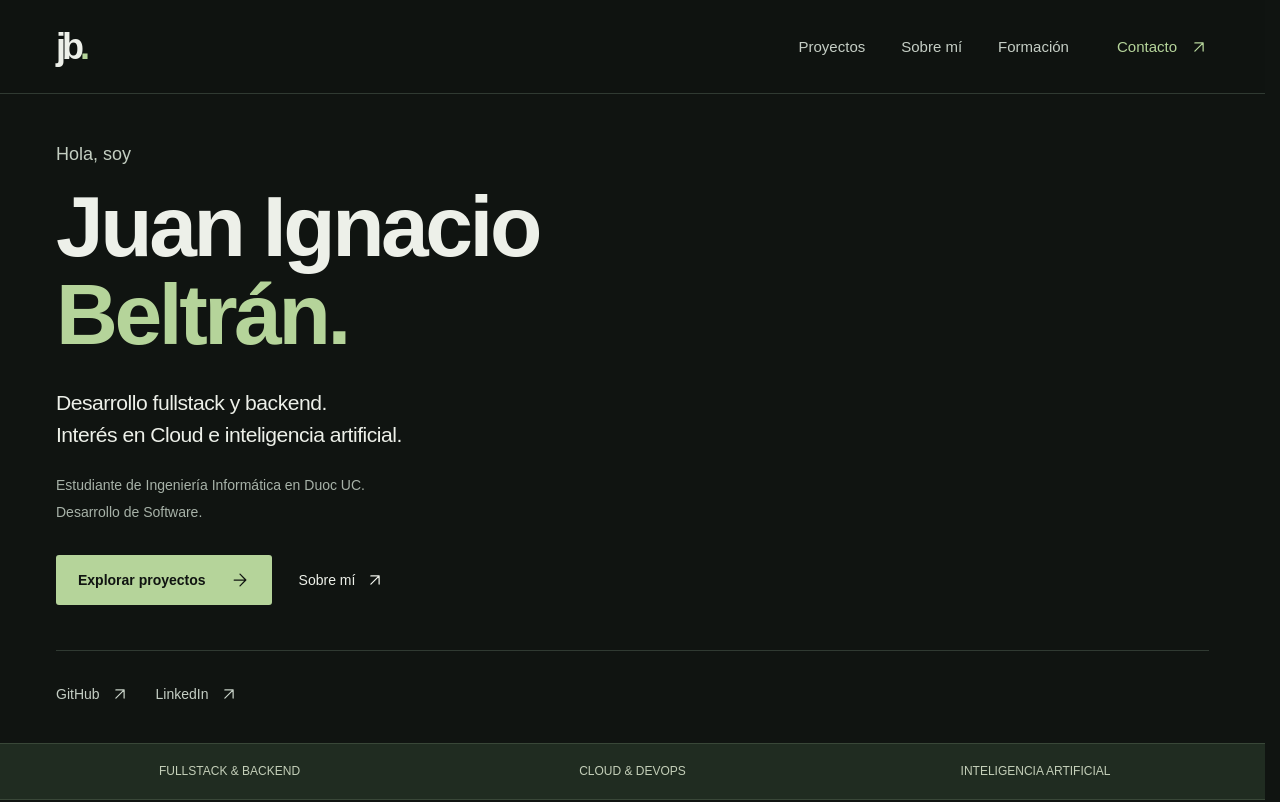
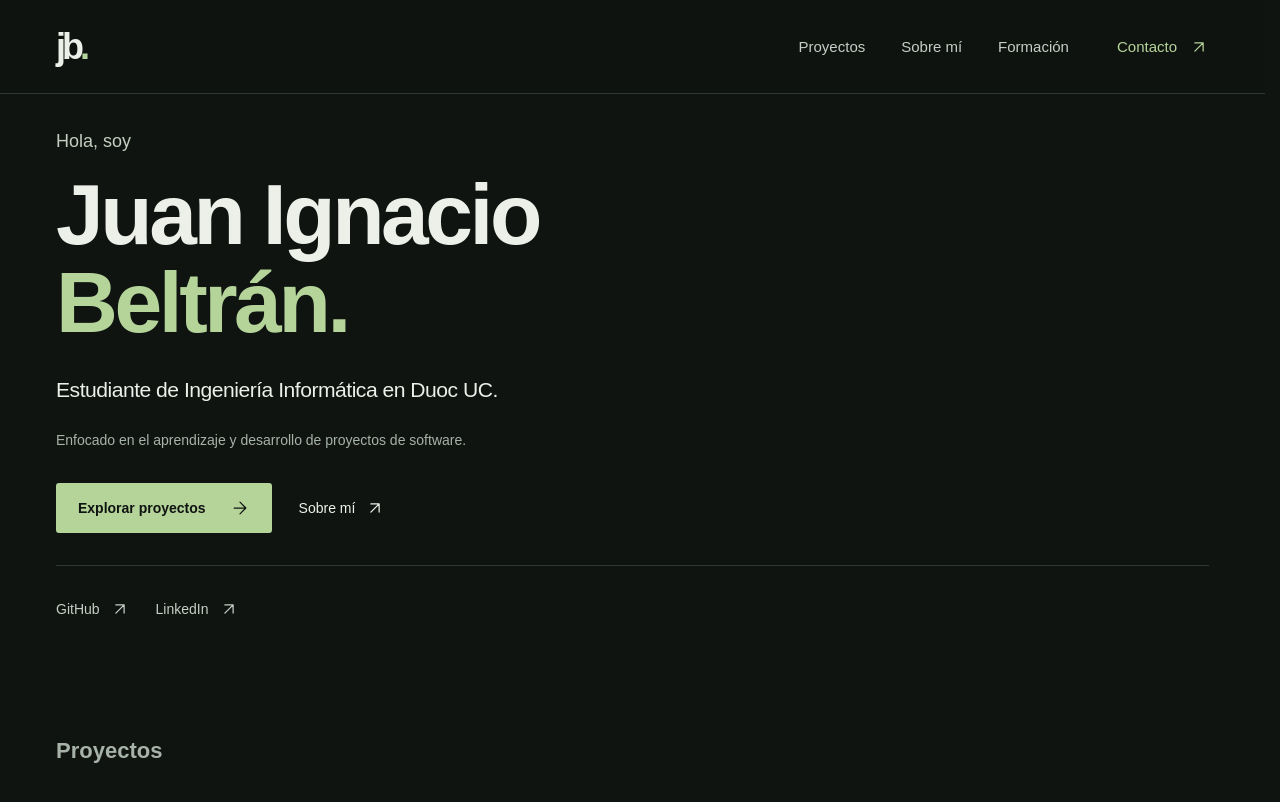
Before and after one commit to JuanBeltranV/perfil-github, a React (Vite) app: page / in a window 1280 px wide. Shown: the top 802 px of the page. Built offline with nearby package versions, Linux system fonts and the light colour scheme.

Commit message:
refactor: simplify portfolio hero for student profile

```diff
--- a/src/App.tsx
+++ b/src/App.tsx
@@ -6,13 +6,12 @@ export default function App() {
     <a className="skip-link" href="#contenido">Saltar al contenido</a>
     <Header />
     <main id="contenido">
-      <div className="intro"><section className="hero section-shell" id="inicio" aria-labelledby="hero-title">
+      <section className="hero section-shell" id="inicio" aria-labelledby="hero-title">
 
-        <div className="hero-composition"><div className="hero-copy"><p className="hero-intro">Hola, soy</p><h1 id="hero-title">Juan Ignacio<br /><span>Beltrán.</span></h1><p className="hero-statement">Desarrollo fullstack y backend.<br className="desktop-break" /> Interés en Cloud e inteligencia artificial.</p><p className="hero-description">Estudiante de Ingeniería Informática en Duoc UC.<br />Desarrollo de Software.</p><div className="hero-actions"><a className="button button-primary" href="#proyectos">Explorar proyectos <Arrow /></a>{profile.cvPath ? <a className="text-link" href={`${import.meta.env.BASE_URL}${profile.cvPath}`} target="_blank" rel="noopener noreferrer">Ver CV <Arrow diagonal /></a> : <a className="text-link" href="#sobre-mi">Sobre mí <Arrow diagonal /></a>}</div></div>
+        <div className="hero-composition"><div className="hero-copy"><p className="hero-intro">Hola, soy</p><h1 id="hero-title">Juan Ignacio<br /><span>Beltrán.</span></h1><p className="hero-statement">Estudiante de Ingeniería Informática en Duoc UC.</p><p className="hero-description">Enfocado en el aprendizaje y desarrollo de proyectos de software.</p><div className="hero-actions"><a className="button button-primary" href="#proyectos">Explorar proyectos <Arrow /></a>{profile.cvPath ? <a className="text-link" href={`${import.meta.env.BASE_URL}${profile.cvPath}`} target="_blank" rel="noopener noreferrer">Ver CV <Arrow diagonal /></a> : <a className="text-link" href="#sobre-mi">Sobre mí <Arrow diagonal /></a>}</div></div>
         </div>
         <div className="hero-bottom"><div className="social-links"><ExternalLink href={profile.github}>GitHub</ExternalLink><ExternalLink href={profile.linkedin}>LinkedIn</ExternalLink></div></div>
       </section>
-      <div className="focus-strip" aria-label="Áreas de interés"><span>FULLSTACK & BACKEND</span><span>CLOUD & DEVOPS</span><span>INTELIGENCIA ARTIFICIAL</span></div></div>
       <section className="section-shell projects-section" id="proyectos"><SectionHeading title={<>Proyectos</>} /><div className="projects-list">{projects.map(project => <ProjectCard project={project} key={project.id} />)}</div></section>
       <section className="about-section" id="sobre-mi"><div className="section-shell"><SectionHeading title={<>Sobre mí</>} /><div className="about-copy"><p>Estudio Ingeniería Informática, mención Desarrollo de Software, en Duoc UC. En mis proyectos académicos trabajo con interfaces en React, APIs en Spring Boot, bases de datos y control de acceso por roles.</p><p>Mis áreas de interés son el desarrollo fullstack y backend, Cloud Computing, DevOps y la inteligencia artificial aplicada.</p><a className="text-link" href="#contacto">Contacto <Arrow diagonal /></a></div></div></section>
       <section className="section-shell technologies-section" id="tecnologias"><SectionHeading title={<>Tecnologías</>}>Tecnologías utilizadas en proyectos y actividades académicas</SectionHeading><div className="technology-grid">{technologies.map(group => <div className="technology-group" key={group.title}><h3>{group.title}</h3><ul>{group.items.map(item => <li key={item}>{item}</li>)}</ul></div>)}</div></section>
--- a/src/styles.css
+++ b/src/styles.css
@@ -93,7 +93,6 @@
   .text-link, .social-links a, .project-links a, .contact-social a { display: inline-flex; gap: 10px; align-items: center; min-height: 44px; font-size: 14px; }
   .social-links { display: flex; gap: 26px; }
   .social-links a { color: #c4cec4; }
-  .focus-strip { display: grid; grid-template-columns: repeat(3, 1fr); gap: 24px; align-items: center; text-align: center; padding: 18px 40px; color: #c4cfb9; background: #202c21; border-block: 1px solid #394738; font-size: 12px; line-height: 1.6; }
   .section-heading { margin-bottom: 52px; }
   .eyebrow { color: var(--muted); line-height: 1.8; }
   .section-title-row { display: flex; align-items: flex-end; justify-content: space-between; gap: 40px; }
@@ -163,9 +162,7 @@
 }
 @layer responsive {
   @media (min-width: 761px) {
-    .intro { min-height: calc(100svh - 94px); display: flex; flex-direction: column; }
-    .intro .hero { flex: 1; display: flex; flex-direction: column; }
-    .intro .hero-composition { flex: 1; padding-block: clamp(24px, 4vh, 56px); }
+    .hero-composition { padding-block: clamp(24px, 4vh, 56px); }
   }
   @media (max-width: 760px) {
     .image-dialog { padding: 12px; }
@@ -181,7 +178,6 @@
     .site-header { padding-inline: 36px; }
     .hero-composition { grid-template-columns: 1.3fr 1fr; gap: 10px; }
     .project { column-gap: 32px; }
-    .focus-strip { gap: 15px; font-size: 12px; letter-spacing: 1px; padding-inline: 24px; }
     .about-section .section-shell { gap: 55px; }
   }
   @media (max-width: 760px) {
@@ -208,7 +204,6 @@
     .hero-bottom { padding-block: 12px 17px; }
     .social-links { gap: 20px; }
     .social-links a { font-size: 13px; gap: 5px; }
-    .focus-strip { gap: 8px; padding: 18px 16px; font-size: 12px; letter-spacing: .5px; }
     .projects-section, .technologies-section, .education-section { padding-block: 48px; }
     .section-heading { margin-bottom: 35px; }
     .section-title-row { display: block; }
@@ -257,7 +252,6 @@
   @media (max-width: 360px) {
     h1 { font-size: 55px; }
     .hero-actions { flex-wrap: wrap; gap: 8px 16px; }
-    .desktop-break { display: none; }
     .contact-heading { gap: 8px; }
     .contact-heading h2 { font-size: 34px; }
     .degree { gap: 12px; }
```
